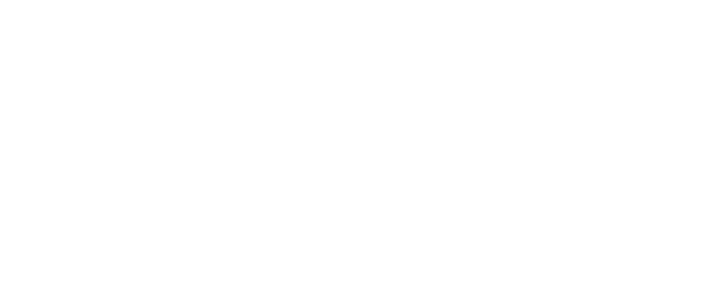
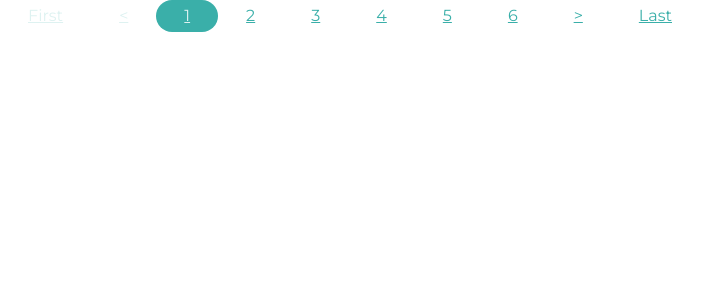
Before and after one commit to teoColomberotto/MyMicrophones_api, a Nuxt app: page / in a window 1280 px wide. Shown: the top 300 px of the page, without its empty margins (0-704 px from the left). Built offline with nearby package versions, Linux system fonts and the light colour scheme.

Commit message:
add: my-pagination

```diff
--- a/frontend/components/atoms/MyButton.vue
+++ b/frontend/components/atoms/MyButton.vue
@@ -46,6 +46,9 @@
     color: var(--main-color-dark);
     background-color: transparent;
 }
+.flat:disabled {
+    color: var(--main-light-grey);
+}
 
 .outline {
     background-color: transparent;
--- /dev/null
+++ b/frontend/components/molecules/MyPagination.vue
@@ -0,0 +1,142 @@
+/* eslint-disable max-len */
+<template>
+    <ul class="pagination">
+        <li class="pagination-item">
+            <my-button type="button" :mode="'flat'" @click.native="onClickFirstPage" :disabled="isInFirstPage"> First </my-button>
+        </li>
+        <li class="pagination-item">
+            <my-button type="button" :mode="'flat'" @click.native="onClickPreviousPage" :disabled="isInFirstPage">
+                &lt;
+            </my-button>
+        </li>
+        <li v-for="(page, index) in pages" :key="index" class="pagination-item">
+            <my-button
+                type="button"
+                :mode="'flat'"
+                @click.native="onClickPage(page.name)"
+                :disabled="page.isDisabled"
+                :class="{ active: isPageActive(page.name) }"
+            >
+                {{ page.name }}
+            </my-button>
+        </li>
+        <li class="pagination-item">
+            <my-button type="button" :mode="'flat'" @click.native="onClickNextPage" :disabled="isInLastPage"> &gt; </my-button>
+        </li>
+        <li class="pagination-item">
+            <my-button type="button" :mode="'flat'" @click.native="onClickLastPage" :disabled="isInLastPage"> Last </my-button>
+        </li>
+    </ul>
+</template>
+
+<script>
+import MyButton from '../atoms/MyButton.vue';
+
+export default {
+    components: {
+        'my-button': MyButton,
+    },
+    props: {
+        maxVisibleButtons: {
+            type: Number,
+            required: false,
+            default: 3,
+        },
+        totalPages: {
+            type: Number,
+            required: true,
+        },
+        total: {
+            type: Number,
+            required: true,
+        },
+        currentPage: {
+            type: Number,
+            required: true,
+        },
+    },
+    computed: {
+        startPage() {
+            if (this.currentPage === 1) {
+                return 1;
+            }
+
+            if (this.currentPage === this.totalPages) {
+                // return this.totalPages - this.maxVisibleButtons + 1;
+            }
+
+            if (this.currentPage <= Math.floor(this.maxVisibleButtons / 2) + 1) {
+                return 1;
+                // console.log('floor', Math.floor(this.maxVisibleButtons / 2), this.currentPage);
+            }
+
+            return this.currentPage - Math.floor(this.maxVisibleButtons / 2);
+        },
+        endPage() {
+            return Math.min(this.startPage + this.maxVisibleButtons - 1, this.totalPages);
+        },
+        pages() {
+            const range = [];
+
+            for (let i = this.startPage; i <= this.endPage; i += 1) {
+                range.push({
+                    name: i,
+                    isDisabled: i === this.currentPage,
+                });
+            }
+
+            return range;
+        },
+        isInFirstPage() {
+            return this.currentPage === 1;
+        },
+        isInLastPage() {
+            return this.currentPage === this.totalPages;
+        },
+    },
+    methods: {
+        onClickFirstPage() {
+            this.$emit('pageChanged', 1);
+        },
+        onClickPreviousPage() {
+            this.$emit('pageChanged', parseInt(this.currentPage, 10) - 1);
+        },
+        onClickPage(page) {
+            this.$emit('pageChanged', page);
+        },
+        onClickNextPage() {
+            this.$emit('pageChanged', parseInt(this.currentPage, 10) + 1);
+        },
+        onClickLastPage() {
+            this.$emit('pageChanged', parseInt(this.totalPages, 10));
+        },
+        isPageActive(page) {
+            return this.currentPage === page;
+        },
+    },
+};
+</script>
+
+<style lang="css" scoped>
+.pagination {
+    list-style-type: none;
+}
+
+.pagination-item {
+    display: inline-block;
+}
+
+.active {
+    background-color: var(--main-color);
+    color: var(--main-white);
+}
+
+.active:hover {
+    background-color: var(--main-color);
+    color: var(--main-white);
+}
+
+ul {
+    padding-left: 0px;
+}
+</style>
--- a/frontend/pages/index.vue
+++ b/frontend/pages/index.vue
@@ -1,16 +1,36 @@
 <template>
     <div>
         <profile-icon></profile-icon>
+        <my-pagination
+            :totalPages="20"
+            :maxVisibleButtons="6"
+            @pageChanged="onPageChange"
+            :total="113"
+            :current-page="currentPage"
+        ></my-pagination>
     </div>
 </template>
 
 <script>
+import MyPaginationVue from '../components/molecules/MyPagination.vue';
 import MyProfileIconVue from '../components/molecules/MyProfileIcon.vue';
 
 export default {
     name: 'IndexPage',
     components: {
         'profile-icon': MyProfileIconVue,
+        'my-pagination': MyPaginationVue,
+    },
+    data() {
+        return {
+            currentPage: 1,
+        };
+    },
+    methods: {
+        onPageChange(page) {
+            console.log(page);
+            this.currentPage = page;
+        },
     },
 };
 </script>
```
Also changed, not shown: 1 other file (tests, documents, lock files or other folders).
